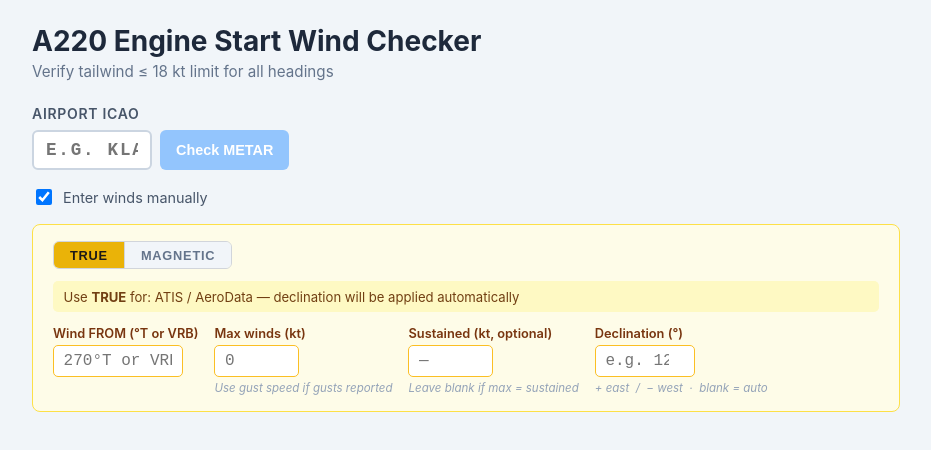
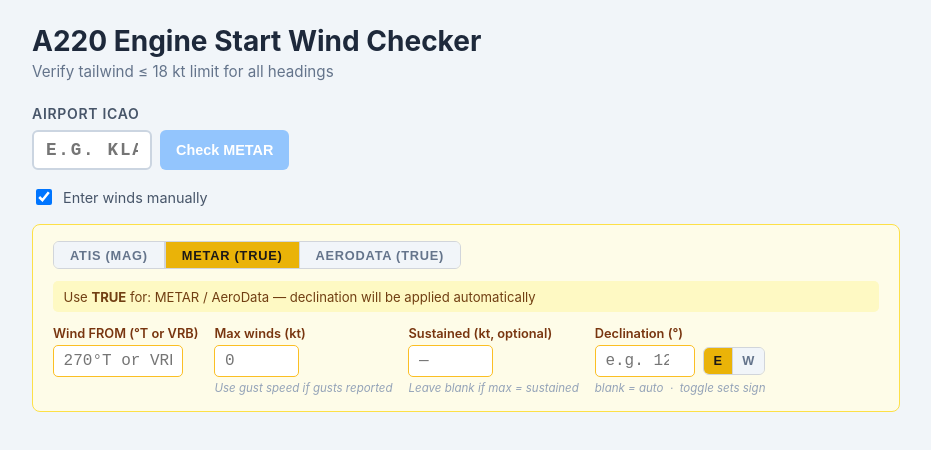
Before and after one commit to TarmacDenter/A220Tools, a Vue app: page / in a window 1280 px wide. Both pictures are taken after a click on the label "Enter winds manually". Shown: the top 450 px of the page, without its empty margins (174-1105 px from the left). Built offline with nearby package versions, Linux system fonts and the light colour scheme; the HTML template or start-up script is replaced by a standard one.

Commit message:
Add manual source selector and declination toggle

```diff
--- a/src/components/AssumptionsDisplay.vue
+++ b/src/components/AssumptionsDisplay.vue
@@ -92,7 +92,7 @@ const isManualTrue = computed(
         <span v-if="result.magneticCorrection.source === 'manual_entered'">(manually entered)</span>
         <span v-else-if="result.magneticCorrection.source === 'geomagnetism_package'">(WMM model)</span>
         <span v-else>(airport API)</span>.
-        Use this mode for ATIS and AeroData sources.
+        Use this mode for METAR and AeroData sources.
       </div>
     </div>
 
@@ -102,7 +102,7 @@ const isManualTrue = computed(
       <div>
         <strong>MAGNETIC input mode.</strong>
         No declination correction applied — winds treated as already magnetic.
-        Use this mode for METAR winds.
+        Use this mode for ATIS winds.
       </div>
     </div>
 
@@ -111,8 +111,8 @@ const isManualTrue = computed(
       <span class="advisory-icon">⚠</span>
       <div>
         <strong>Using ATIS or AWOS?</strong>
-        ATIS/AWOS broadcast winds in <strong>TRUE</strong> degrees — switch to
-        <em>TRUE mode</em> in manual entry, or use the METAR fetch above.
+        ATIS/AWOS broadcast winds in <strong>MAGNETIC</strong> degrees — switch to
+        <em>ATIS (MAG)</em> in manual entry, or use the METAR fetch above.
         <br />
         <strong>Using METAR directly?</strong>
         METAR winds are <strong>TRUE</strong> — the fetch corrects automatically,
--- a/src/components/ManualWindEntry.vue
+++ b/src/components/ManualWindEntry.vue
@@ -1,5 +1,5 @@
 <script setup lang="ts">
-import type { ManualWindInput } from '@/composables/useManualWind'
+import type { ManualWindInput, ManualWindSource } from '@/composables/useManualWind'
 
 const props = defineProps<{
   modelValue: ManualWindInput
@@ -9,44 +9,58 @@ const emit = defineEmits<{
   'update:modelValue': [value: ManualWindInput]
 }>()
 
-function updateField(field: 'direction' | 'speed' | 'gust' | 'declination', value: string) {
+function updateField(
+  field: 'direction' | 'speed' | 'gust' | 'declinationMagnitude',
+  value: string,
+) {
   emit('update:modelValue', { ...props.modelValue, [field]: value })
 }
 
-function toggleMagnetic(isMagnetic: boolean) {
-  emit('update:modelValue', { ...props.modelValue, isMagnetic })
+function setSource(source: ManualWindSource) {
+  emit('update:modelValue', { ...props.modelValue, source })
+}
+
+function setDeclinationDir(dir: 'E' | 'W') {
+  emit('update:modelValue', { ...props.modelValue, declinationDir: dir })
 }
 </script>
 
 <template>
-  <div class="manual-entry" :class="modelValue.isMagnetic ? 'mode-magnetic' : 'mode-true'">
+  <div class="manual-entry" :class="modelValue.source === 'atis_mag' ? 'mode-magnetic' : 'mode-true'">
 
-    <!-- Mode toggle -->
+    <!-- Source selector -->
     <div class="mode-toggle">
       <button
         class="mode-btn"
-        :class="{ active: !modelValue.isMagnetic }"
-        @click="toggleMagnetic(false)"
+        :class="{ active: modelValue.source === 'atis_mag' }"
+        @click="setSource('atis_mag')"
       >
-        TRUE
+        ATIS (MAG)
       </button>
       <button
         class="mode-btn"
-        :class="{ active: modelValue.isMagnetic }"
-        @click="toggleMagnetic(true)"
+        :class="{ active: modelValue.source === 'metar_true' }"
+        @click="setSource('metar_true')"
       >
-        MAGNETIC
+        METAR (TRUE)
+      </button>
+      <button
+        class="mode-btn"
+        :class="{ active: modelValue.source === 'aerodata_true' }"
+        @click="setSource('aerodata_true')"
+      >
+        AERODATA (TRUE)
       </button>
     </div>
 
     <!-- Source reminder -->
     <div class="source-reminder">
-      <span v-if="!modelValue.isMagnetic">
-        Use <strong>TRUE</strong> for: ATIS / AeroData
+      <span v-if="modelValue.source !== 'atis_mag'">
+        Use <strong>TRUE</strong> for: METAR / AeroData
         — declination will be applied automatically
       </span>
       <span v-else>
-        Use <strong>MAGNETIC</strong> for: METAR
+        Use <strong>MAGNETIC</strong> for: ATIS
         — winds entered directly as magnetic, no correction applied
       </span>
     </div>
@@ -54,12 +68,12 @@ function toggleMagnetic(isMagnetic: boolean) {
     <!-- Wind inputs -->
     <div class="fields">
       <div class="field">
-        <label>Wind FROM ({{ modelValue.isMagnetic ? '°M' : '°T' }} or VRB)</label>
+        <label>Wind FROM ({{ modelValue.source === 'atis_mag' ? '°M' : '°T' }} or VRB)</label>
         <input
           type="text"
           :value="modelValue.direction"
           @input="updateField('direction', ($event.target as HTMLInputElement).value)"
-          :placeholder="modelValue.isMagnetic ? '270°M or VRB' : '270°T or VRB'"
+          :placeholder="modelValue.source === 'atis_mag' ? '270°M or VRB' : '270°T or VRB'"
           class="wind-input"
           autocomplete="off"
         />
@@ -94,17 +108,35 @@ function toggleMagnetic(isMagnetic: boolean) {
       </div>
 
       <!-- Declination — only relevant in TRUE mode -->
-      <div v-if="!modelValue.isMagnetic" class="field field-decl">
+      <div v-if="modelValue.source !== 'atis_mag'" class="field field-decl">
         <label>Declination (°)</label>
-        <input
-          type="number"
-          :value="modelValue.declination"
-          @input="updateField('declination', ($event.target as HTMLInputElement).value)"
-          placeholder="e.g. 12 or −5"
-          step="0.1"
-          class="wind-input narrow-decl"
-        />
-        <span class="field-hint">+ east &nbsp;/&nbsp; − west &nbsp;·&nbsp; blank = auto</span>
+        <div class="declination-row">
+          <input
+            type="number"
+            :value="modelValue.declinationMagnitude"
+            @input="updateField('declinationMagnitude', ($event.target as HTMLInputElement).value)"
+            placeholder="e.g. 12"
+            step="0.1"
+            class="wind-input narrow-decl"
+          />
+          <div class="decl-toggle">
+            <button
+              class="decl-btn"
+              :class="{ active: modelValue.declinationDir === 'E' }"
+              @click="setDeclinationDir('E')"
+            >
+              E
+            </button>
+            <button
+              class="decl-btn"
+              :class="{ active: modelValue.declinationDir === 'W' }"
+              @click="setDeclinationDir('W')"
+            >
+              W
+            </button>
+          </div>
+        </div>
+        <span class="field-hint">blank = auto &nbsp;·&nbsp; toggle sets sign</span>
       </div>
     </div>
 
@@ -153,6 +185,10 @@ function toggleMagnetic(isMagnetic: boolean) {
 
 .mode-btn:first-child {
   border-right: 1.5px solid #d1d5db;
+}
+
+.mode-btn + .mode-btn {
+  border-left: 1.5px solid #d1d5db;
 }
 
 .mode-true .mode-btn.active {
@@ -251,4 +287,37 @@ function toggleMagnetic(isMagnetic: boolean) {
 .wind-input.narrow-decl {
   width: 100px;
 }
+
+.declination-row {
+  display: flex;
+  align-items: center;
+  gap: 0.5rem;
+}
+
+.decl-toggle {
+  display: inline-flex;
+  border-radius: 6px;
+  overflow: hidden;
+  border: 1.5px solid #d1d5db;
+}
+
+.decl-btn {
+  padding: 0.35rem 0.6rem;
+  font-size: 0.8rem;
+  font-weight: 700;
+  border: none;
+  cursor: pointer;
+  background: #f1f5f9;
+  color: #64748b;
+  transition: background 0.15s, color 0.15s;
+}
+
+.decl-btn + .decl-btn {
+  border-left: 1.5px solid #d1d5db;
+}
+
+.mode-true .decl-btn.active {
+  background: #eab308;
+  color: #1c1917;
+}
 </style>
--- a/src/components/WindCheckerApp.vue
+++ b/src/components/WindCheckerApp.vue
@@ -1,5 +1,5 @@
 <script setup lang="ts">
-import { ref, computed } from 'vue'
+import { ref, computed, watch } from 'vue'
 import { useMetar, parseMetarWind } from '@/composables/useMetar'
 import { useAirportInfo } from '@/composables/useAirportInfo'
 import { computeWindResult, buildHeadingTable } from '@/composables/useWindCalculations'
@@ -16,12 +16,20 @@ import HeadingTable from './HeadingTable.vue'
 
 // --- State ---
 const manualMode = ref(false)
-const manualInputs = ref({ direction: '', speed: '', gust: '', isMagnetic: false, declination: '' })
+const manualInputs = ref({
+  direction: '',
+  speed: '',
+  gust: '',
+  source: 'metar_true',
+  declinationMagnitude: '',
+  declinationDir: 'E',
+})
 // User chose to continue with 0° declination despite airport fetch failure
 const useZeroDecl = ref(false)
 
-const { status: metarStatus, metar, error: metarError, fetchMetar } = useMetar()
+const { status: metarStatus, metar, error: metarError, fetchMetar, clearMetar } = useMetar()
 const { status: airportStatus, magneticCorrection, error: airportError, fetchAirportInfo } = useAirportInfo()
+const icaoInput = ref('')
 
 // --- Fetch orchestration ---
 async function onFetch(icao: string) {
@@ -70,17 +78,19 @@ const effectiveMagCorr = computed<MagneticCorrection | null>(() => {
   if (useZeroDecl.value) {
     return { declination: 0, source: 'airport_api', rawMagdecString: null }
   }
-  if (manualMode.value && manualInputs.value.isMagnetic) {
+  if (manualMode.value && manualInputs.value.source === 'atis_mag') {
     return { declination: 0, source: 'manual_magnetic', rawMagdecString: null }
   }
   // TRUE mode: prefer manually entered declination if provided
   if (manualMode.value) {
-    const raw = manualInputs.value.declination.trim()
+    const raw = manualInputs.value.declinationMagnitude.trim()
     if (raw !== '') {
       const parsed = parseFloat(raw)
       if (!isNaN(parsed)) {
-        console.log(`[WindCheckerApp] Using manually entered declination: ${parsed}°`)
-        return { declination: parsed, source: 'manual_entered', rawMagdecString: null }
+        const sign = manualInputs.value.declinationDir === 'W' ? -1 : 1
+        const signed = parsed * sign
+        console.log(`[WindCheckerApp] Using manually entered declination: ${signed}°`)
+        return { declination: signed, source: 'manual_entered', rawMagdecString: null }
       }
     }
     // Fall back to fetched airport declination, then 0
@@ -108,6 +118,13 @@ const headingRows = computed(() => {
 
 const rawMetar = computed(() => metar.value?.rawOb ?? null)
 const isLoading = computed(() => metarStatus.value === 'loading' || airportStatus.value === 'loading')
+
+watch(manualMode, (enabled) => {
+  if (!enabled) return
+  clearMetar()
+  icaoInput.value = ''
+  useZeroDecl.value = false
+})
 </script>
 
 <template>
@@ -117,7 +134,7 @@ const isLoading = computed(() => metarStatus.value === 'loading' || airportStatu
       <p class="app-subtitle">Verify tailwind ≤ 18 kt limit for all headings</p>
     </header>
 
-    <AirportInput :status="metarStatus" @fetch="onFetch" />
+    <AirportInput v-model="icaoInput" :status="metarStatus" @fetch="onFetch" />
 
     <!-- Manual mode toggle -->
     <div class="manual-toggle">
--- a/src/composables/useManualWind.ts
+++ b/src/composables/useManualWind.ts
@@ -1,11 +1,14 @@
 import type { ParsedWind } from '@/types/wind'
+
+export type ManualWindSource = 'atis_mag' | 'metar_true' | 'aerodata_true'
 
 export interface ManualWindInput {
   direction: string
   speed: string
   gust: string
-  isMagnetic: boolean
-  declination: string // east positive, e.g. "12" or "-5"; empty = use fetched value
+  source: ManualWindSource
+  declinationMagnitude: string // magnitude only, e.g. "12"; empty = use fetched value
+  declinationDir: 'E' | 'W'
 }
 
 export function parseManualWind(input: ManualWindInput): ParsedWind | null {
--- a/src/composables/useMetar.ts
+++ b/src/composables/useMetar.ts
@@ -75,7 +75,13 @@ export function useMetar() {
     }
   }
 
-  return { status, metar, error, fetchMetar }
+  function clearMetar() {
+    status.value = 'idle'
+    metar.value = null
+    error.value = null
+  }
+
+  return { status, metar, error, fetchMetar, clearMetar }
 }
 
 /**
```
Also changed, not shown: src/components/AirportInput.vue (+18 -4 lines).
